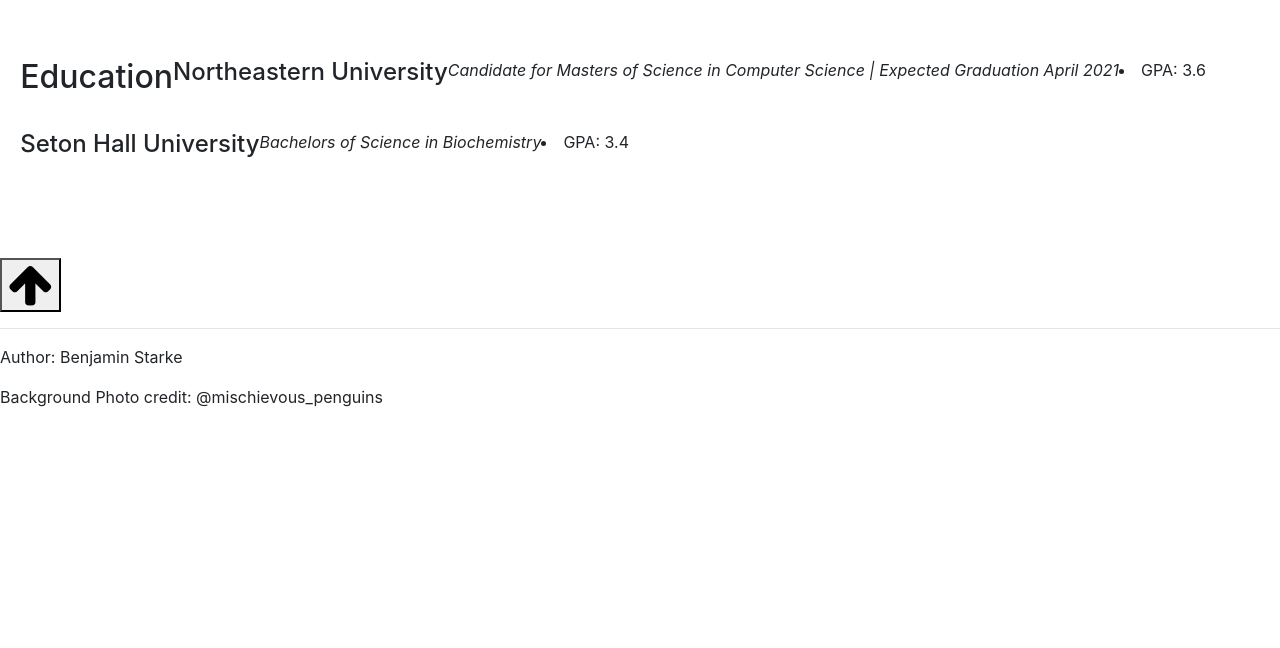
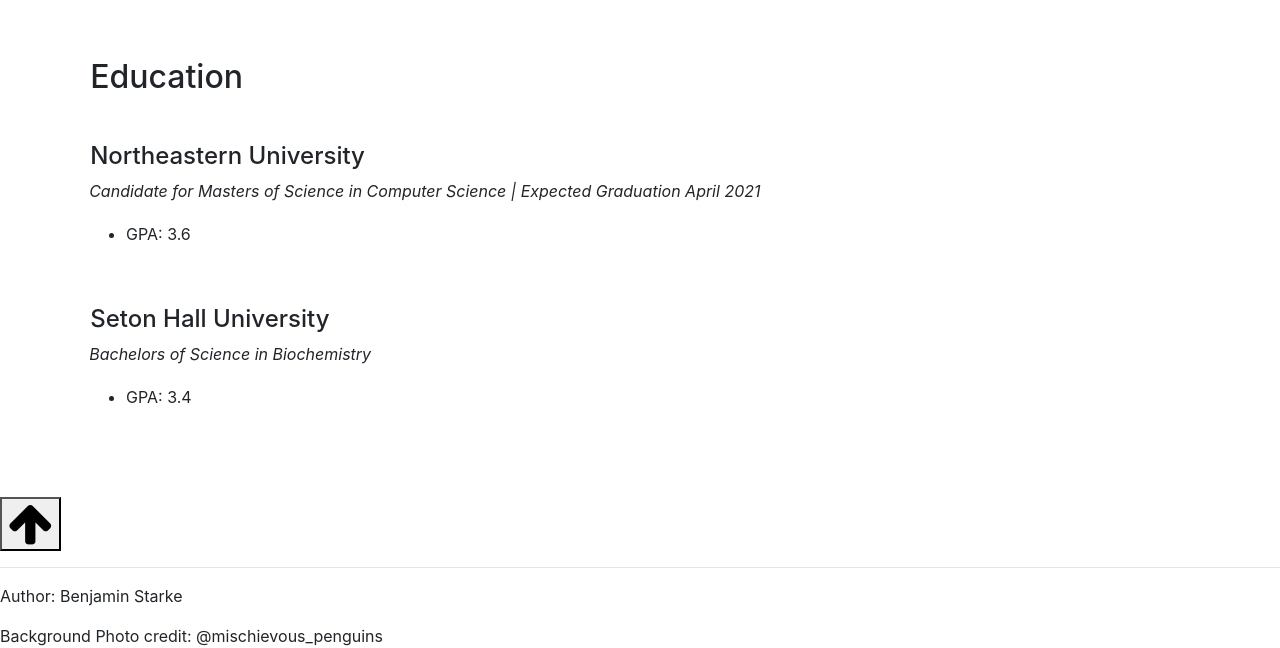
Before and after one commit to bcstarke/Ben-Starke-Personal-Website-V2, a React (Create React App) app: page / in a window 1280 px wide. Shown: the part 1569-2217 px from the top of the page. Before the commit the page ends 1978 px from the top, so only its background shows below. Built offline with nearby package versions, Linux system fonts and the light colour scheme.

Commit message:
fixed education section

```diff
--- a/src/components/resumePage/ResumePage.css
+++ b/src/components/resumePage/ResumePage.css
@@ -4,7 +4,7 @@
 
 .row {
     display: flex;
-    flex-wrap: wrap;
+    /*flex-wrap: wrap;*/
 }
 
 #educationBox {
@@ -15,3 +15,7 @@
     display: flex;
     align-items: center;
 }
+
+.degree-field {
+    margin-left: -1rem;
+}
--- a/src/components/resumePage/ResumePage.js
+++ b/src/components/resumePage/ResumePage.js
@@ -17,12 +17,9 @@
 
                         <section>
                             <div className="row col-12">
-
                                 {/*<div className="col-2"></div>*/}
                                 <div className="long oracle-name col-7">
-                                    {/*<div className="row">*/}
                                     <h4>Software Engineering Co-op</h4>
-                                    {/*</div>*/}
                                 </div>
                                 <div className="oracle-image col-3">
                                     {/*<img*/}
@@ -63,27 +60,46 @@
                 </div>
 
                 <div className="education-container">
-                    <div className="container-fluid" id="educationBox">
+                    <div className="container" id="educationBox">
                         <div className="education-header">
                             <div className="row header">
                                 <h2>Education</h2>
+                            </div>
+                            <div className="row header">
                                 <h4>Northeastern University</h4>
-                                <i>Candidate for Masters of Science in Computer Science |
-                                    Expected Graduation April 2021</i>
-                                <li>GPA: 3.6</li>
-
+                                <div className="container">
+                                    <div className="degree-field">
+                                        <i>Candidate for Masters of Science in Computer Science |
+                                            Expected Graduation April 2021
+                                        </i>
+                                    </div>
+                                </div>
+                            </div>
+                            <div className="row container-fluid">
+                                <ul>
+                                    <li>GPA: 3.6</li>
+                                </ul>
+                            </div>
+                            <br/>
+                            <div className="row header">
                                 <br/>
-                                <br/>
-                                <br/>
-
                                 <h4>Seton Hall University</h4>
-                                <i>Bachelors of Science in Biochemistry</i>
-                                <li>GPA: 3.4</li>
+                                <div className="container">
+                                    <div className="degree-field">
+                                        <i>Bachelors of Science in Biochemistry</i>
+                                    </div>
+                                </div>
+                            </div>
+                            <div className="row container-fluid">
+                                <ul>
+                                    <li>GPA: 3.4</li>
+                                </ul>
                             </div>
                         </div>
                     </div>
                 </div>
             </div>
+            // </div>
         )
     }
 }
```
